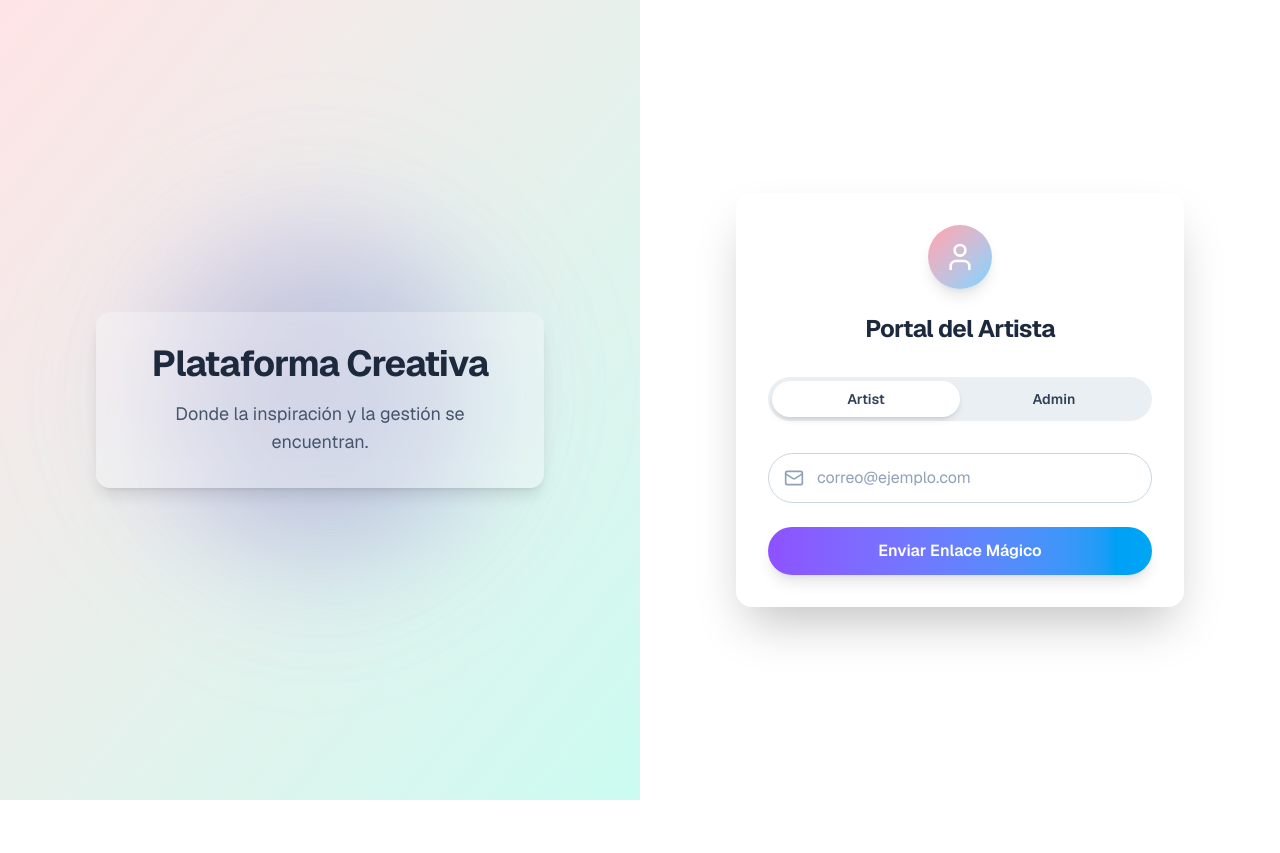
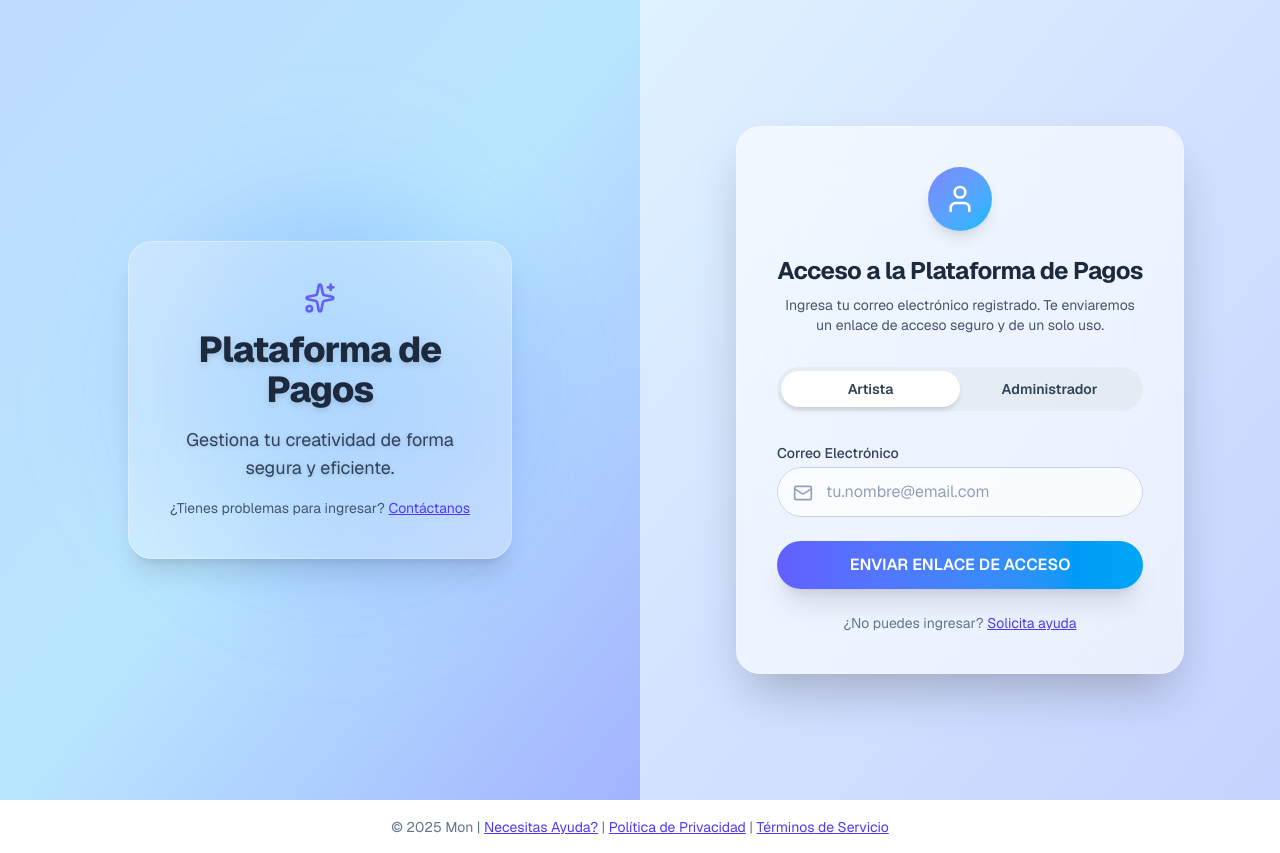
Before and after one commit to moon1710/system-finance, a Next.js app: page / in a window 1280 px wide. Before the commit the page ends 800 px from the top, so only its background shows below. Built offline with nearby package versions, Linux system fonts and the light colour scheme.

Commit message:
otra ver

```diff
--- a/src/login.tsx
+++ b/src/login.tsx
@@ -3,45 +3,49 @@
 import type React from "react"
 import { useState } from "react"
 import { motion, AnimatePresence } from "framer-motion"
-import { User, Shield, Mail, KeyRound } from "lucide-react"
+import { User, Shield, Mail, KeyRound, Sparkles } from "lucide-react"
 
-// ============================================================================
-// Componente 1: Fondo Animado (Separado para limpieza)
-// ============================================================================
 const PastelAuroraBackground = () => (
-    <div className="relative hidden h-full w-full items-center justify-center overflow-hidden bg-gradient-to-br from-rose-100 to-teal-100 lg:flex">
+    <div className="relative hidden h-full w-full items-center justify-center overflow-hidden bg-gradient-to-br from-blue-200 via-sky-200 to-indigo-300 lg:flex">
         {[
-            { class: "bg-purple-300/50", size: "w-96 h-96", pos: { top: "-20%", left: "-10%" }, dur: 25 },
-            { class: "bg-sky-300/50", size: "w-80 h-80", pos: { bottom: "-15%", right: "-10%" }, dur: 28 },
-            { class: "bg-rose-300/40", size: "w-72 h-72", pos: { top: "25%", right: "15%" }, dur: 32 },
+            { class: "bg-indigo-300/50", size: "w-96 h-96", pos: { top: "-20%", left: "-10%" }, dur: 25 },
+            { class: "bg-sky-300/40", size: "w-80 h-80", pos: { bottom: "-15%", right: "-10%" }, dur: 28 },
+            { class: "bg-blue-200/40", size: "w-72 h-72", pos: { top: "25%", right: "15%" }, dur: 32 },
         ].map((orb, i) => (
             <motion.div
                 key={i}
                 initial={{ scale: 0.8, opacity: 0.5, rotate: Math.random() * 90 }}
                 animate={{
                     scale: [0.9, 1, 0.9],
-                    x: `calc(${orb.pos.left || orb.pos.right} + ${Math.random() * 40 - 20}px)`,
-                    y: `calc(${orb.pos.top || orb.pos.bottom} + ${Math.random() * 40 - 20}px)`,
+                    x: [0, 20, -20, 0],
+                    y: [0, -20, 20, 0],
                     rotate: 360,
                 }}
-                transition={{ duration: orb.dur, repeat: Infinity, repeatType: "mirror", ease: "easeInOut" }}
+                transition={{ duration: orb.dur, repeat: Infinity, repeatType: "loop", ease: "easeInOut" }}
                 className={`absolute rounded-full mix-blend-multiply filter blur-3xl ${orb.size} ${orb.class}`}
             />
         ))}
-        <div className="z-10 text-center select-none space-y-4 rounded-xl bg-white/30 p-8 shadow-lg backdrop-blur-md">
-            <h1 className="text-4xl font-bold tracking-tight text-slate-800">
-                Plataforma Creativa
+
+        <motion.div
+            initial={{ opacity: 0, y: 20 }}
+            animate={{ opacity: 1, y: 0 }}
+            transition={{ duration: 1, ease: "easeOut" }}
+            className="z-10 text-center select-none space-y-4 rounded-3xl bg-white/30 p-10 shadow-xl backdrop-blur-2xl border border-white/30 max-w-sm"
+        >
+            <Sparkles className="mx-auto text-indigo-500" size={32} />
+            <h1 className="text-4xl font-extrabold tracking-tight text-slate-800 drop-shadow-md">
+                Plataforma de Pagos
             </h1>
-            <p className="max-w-sm text-lg text-slate-600">
-                Donde la inspiración y la gestión se encuentran.
+            <p className="text-lg text-slate-700 drop-shadow-sm">
+                Gestiona tu creatividad de forma segura y eficiente.
             </p>
-        </div>
+            <p className="text-sm text-slate-600">
+                ¿Tienes problemas para ingresar? <a href="#" className="underline text-indigo-600">Contáctanos</a>
+            </p>
+        </motion.div>
     </div>
 )
 
-// ============================================================================
-// Componente 2: Formulario de Login (Separado para lógica)
-// ============================================================================
 const LoginForm = () => {
     const [role, setRole] = useState<'artist' | 'admin'>('artist')
     const [isLoading, setIsLoading] = useState(false)
@@ -64,10 +68,10 @@ const LoginForm = () => {
 
     return (
         <motion.div
-            initial={{ opacity: 0, scale: 0.95 }}
-            animate={{ opacity: 1, scale: 1 }}
-            transition={{ duration: 0.5, ease: "easeOut" }}
-            className="w-full max-w-md rounded-2xl bg-white/80 p-8 shadow-2xl backdrop-blur-xl"
+            initial={{ opacity: 0, y: 20 }}
+            animate={{ opacity: 1, y: 0 }}
+            transition={{ duration: 0.6, ease: "easeOut" }}
+            className="w-full max-w-md rounded-3xl bg-white/60 p-10 shadow-2xl backdrop-blur-2xl border border-white/20"
         >
             <AnimatePresence mode="wait">
                 <motion.div
@@ -76,15 +80,21 @@ const LoginForm = () => {
                     animate={{ opacity: 1, y: 0 }}
                     exit={{ opacity: 0, y: 10 }}
                     transition={{ duration: 0.2 }}
-                    className="mx-auto flex h-16 w-16 items-center justify-center rounded-full bg-gradient-to-br text-white shadow-lg from-rose-300 to-sky-300"
+                    className="mx-auto flex h-16 w-16 items-center justify-center rounded-full bg-gradient-to-br text-white shadow-lg from-indigo-400 to-sky-400"
                 >
                     {role === 'artist' ? <User size={32} /> : <Shield size={32} />}
                 </motion.div>
             </AnimatePresence>
 
             <motion.h2 className="mt-6 text-center text-2xl font-bold tracking-tight text-slate-800">
-                {role === 'artist' ? 'Portal del Artista' : 'Acceso de Admin'}
+                Acceso a la Plataforma de Pagos
             </motion.h2>
+
+            <p className="mt-2 text-center text-sm text-slate-600">
+                {role === 'artist'
+                    ? 'Ingresa tu correo electrónico registrado. Te enviaremos un enlace de acceso seguro y de un solo uso.'
+                    : 'Inicia sesión con tus credenciales de administrador.'}
+            </p>
 
             <div className="mt-8 flex rounded-full bg-slate-200/70 p-1">
                 {['artist', 'admin'].map((r) => (
@@ -100,7 +110,7 @@ const LoginForm = () => {
                                 className="absolute inset-0 z-0 rounded-full bg-white shadow-md"
                             />
                         )}
-                        <span className="relative z-10">{r}</span>
+                        <span className="relative z-10">{r === 'artist' ? 'Artista' : 'Administrador'}</span>
                     </button>
                 ))}
             </div>
@@ -113,12 +123,13 @@ const LoginForm = () => {
                 className="mt-8 space-y-6"
             >
                 <motion.div variants={itemVariants} className="relative">
-                    <Mail className="pointer-events-none absolute left-4 top-1/2 -translate-y-1/2 text-slate-400" size={20} />
+                    <label className="block mb-1 text-sm font-medium text-slate-700">Correo Electrónico</label>
+                    <Mail className="pointer-events-none absolute left-4 top-[2.5rem] text-slate-400" size={20} />
                     <input
                         type="email"
                         required
-                        placeholder="correo@ejemplo.com"
-                        className="w-full rounded-full border border-slate-300 bg-white/80 py-3 pl-12 pr-4 text-slate-800 placeholder:text-slate-400 transition-shadow focus:border-violet-400 focus:outline-none focus:ring-2 focus:ring-violet-300/50"
+                        placeholder="tu.nombre@email.com"
+                        className="w-full rounded-full border border-slate-300 bg-white/70 py-3 pl-12 pr-4 text-slate-800 placeholder:text-slate-400 transition-shadow focus:border-indigo-400 focus:outline-none focus:ring-2 focus:ring-indigo-300/50"
                     />
                 </motion.div>
 
@@ -131,12 +142,13 @@ const LoginForm = () => {
                             exit={{ opacity: 0, height: 0, y: -10, transition: { duration: 0.3 } }}
                             className="relative"
                         >
-                            <KeyRound className="pointer-events-none absolute left-4 top-1/2 -translate-y-1/2 text-slate-400" size={20} />
+                            <label className="block mb-1 text-sm font-medium text-slate-700">Contraseña</label>
+                            <KeyRound className="pointer-events-none absolute left-4 top-[2.5rem] text-slate-400" size={20} />
                             <input
                                 type="password"
                                 required
-                                placeholder="Contraseña"
-                                className="w-full rounded-full border border-slate-300 bg-white/80 py-3 pl-12 pr-4 text-slate-800 placeholder:text-slate-400 transition-shadow focus:border-violet-400 focus:outline-none focus:ring-2 focus:ring-violet-300/50"
+                                placeholder="Ingresa tu contraseña"
+                                className="w-full rounded-full border border-slate-300 bg-white/70 py-3 pl-12 pr-4 text-slate-800 placeholder:text-slate-400 transition-shadow focus:border-indigo-400 focus:outline-none focus:ring-2 focus:ring-indigo-300/50"
                             />
                         </motion.div>
                     )}
@@ -144,33 +156,37 @@ const LoginForm = () => {
 
                 <motion.div variants={itemVariants}>
                     <motion.button
-                        whileHover={{ scale: 1.02 }}
-                        whileTap={{ scale: 0.98 }}
+                        whileHover={{ scale: 1.04 }}
+                        whileTap={{ scale: 0.97 }}
                         type="submit"
                         disabled={isLoading}
-                        className="w-full rounded-full bg-gradient-to-r from-violet-500 to-sky-500 py-3 font-semibold text-white shadow-lg transition-transform hover:shadow-xl focus:outline-none focus:ring-2 focus:ring-violet-400 focus:ring-offset-2 disabled:opacity-60"
+                        className="w-full rounded-full bg-gradient-to-r from-indigo-500 to-sky-500 py-3 font-semibold text-white shadow-xl transition-all hover:shadow-2xl focus:outline-none focus:ring-2 focus:ring-indigo-400 focus:ring-offset-2 disabled:opacity-60"
                     >
-                        {isLoading ? 'Verificando...' : (role === 'artist' ? 'Enviar Enlace Mágico' : 'Iniciar Sesión')}
+                        {isLoading ? 'Verificando...' : (role === 'artist' ? 'ENVIAR ENLACE DE ACCESO' : 'INICIAR SESIÓN')}
                     </motion.button>
                 </motion.div>
+
+                <p className="text-center text-sm text-slate-500">
+                    ¿No puedes ingresar? <a href="#" className="underline text-indigo-600">Solicita ayuda</a>
+                </p>
             </motion.form>
         </motion.div>
     )
 }
 
-// ============================================================================
-// Componente Principal de la Página (Ensamblador)
-// ============================================================================
 export default function PolishedLoginPage() {
     return (
         <main className="min-h-screen font-sans antialiased">
             <div className="lg:grid lg:grid-cols-2">
                 <PastelAuroraBackground />
-                <div className="relative flex min-h-screen items-center justify-center bg-slate-100 p-4 lg:bg-transparent">
-                    <div className="absolute inset-0 bg-gradient-to-br from-rose-100 to-teal-100 lg:hidden" />
+                <div className="relative flex min-h-screen items-center justify-center bg-gradient-to-br from-sky-100 to-indigo-200 p-4 lg:bg-transparent">
+                    <div className="absolute inset-0 bg-gradient-to-br from-blue-100 to-indigo-100 lg:hidden" />
                     <LoginForm />
                 </div>
             </div>
+            <footer className="w-full py-4 text-center text-sm text-slate-500 bg-white/30 backdrop-blur-md border-t border-white/10">
+                © 2025 Mon | <a href="#" className="underline text-indigo-600">Necesitas Ayuda?</a> | <a href="#" className="underline text-indigo-600">Política de Privacidad</a> | <a href="#" className="underline text-indigo-600">Términos de Servicio</a>
+            </footer>
         </main>
     )
 }
```
